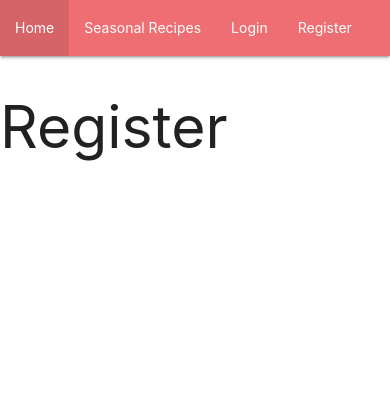
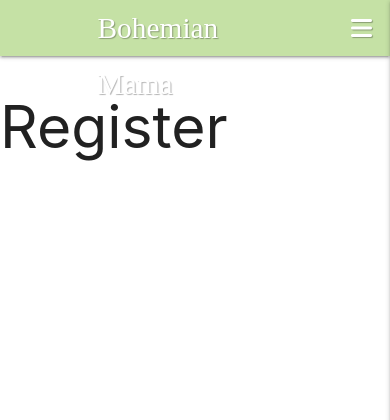
Before and after one commit to DomGambarini/bohemian-mama-pp3, a Flask app: page /register.html in a window 390 px wide. Shown: the top 420 px of the page. Run offline with Flask 3, Linux system fonts and the light colour scheme; some libraries are stand-ins or nearby versions.

Commit message:
Add the materialize nav and mobile nav bar

```diff
--- a/static/css/style.css
+++ b/static/css/style.css
@@ -0,0 +1,11 @@
+.text-shadow {
+    text-shadow: 1px 1px 1px rgba(0, 0, 0, 0.3);
+}
+
+nav {
+    font-family: 'Playfair Display', serif;
+}
+
+.sidenav {
+    font-family: 'Playfair Display', serif;
+}
--- a/static/js/script.js
+++ b/static/js/script.js
@@ -0,0 +1,3 @@
+$(document).ready(function () {
+  $(".sidenav").sidenav({edge: "right"});
+});
--- a/templates/base.html
+++ b/templates/base.html
@@ -13,16 +13,33 @@
     {% endblock %}
     <title>Bohemian Mama</title>
 </head>
+
 <body>
+    <header>
+        <!-- Navbar -->
+        <nav class="nav-extended text-shadow light-green lighten-3">
+            <div class="nav-wrapper">
+                <a href="{{ url_for('index') }}" class="brand-logo">Bohemian Mama</a>
+                <a href="#" data-target="mobile-demo" class="sidenav-trigger right"><i class="fas fa-bars"></i></a>
+                <ul class="right hide-on-med-and-down">
+                    <li><a href="{{ url_for('index') }}">Home</a></li>
+                    <li><a href="{{ url_for('seasonalrecipes') }}">Seasonal Recipes </a></li>
+                    <li><a href="{{ url_for('login') }}">Login</a></li>
+                    <li><a href="{{ url_for('register') }}">Register</a></li>
+                </ul>
+            </div>
+        </nav>
 
-    <nav>
-        <ul>
+        <!-- Mobile Side Bar -->
+        <ul class="sidenav" id="mobile-demo">
+            <li><h4 class="center-align">Bohemian Mama</h4></li>
             <li><a href="{{ url_for('index') }}">Home</a></li>
             <li><a href="{{ url_for('seasonalrecipes') }}">Seasonal Recipes </a></li>
             <li><a href="{{ url_for('login') }}">Login</a></li>
             <li><a href="{{ url_for('register') }}">Register</a></li>
         </ul>
-    </nav>
+
+    </header>
 
     {% block content %}
     {% endblock %}
```
